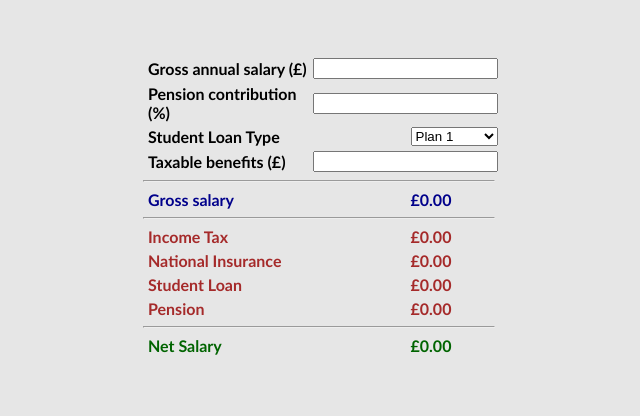
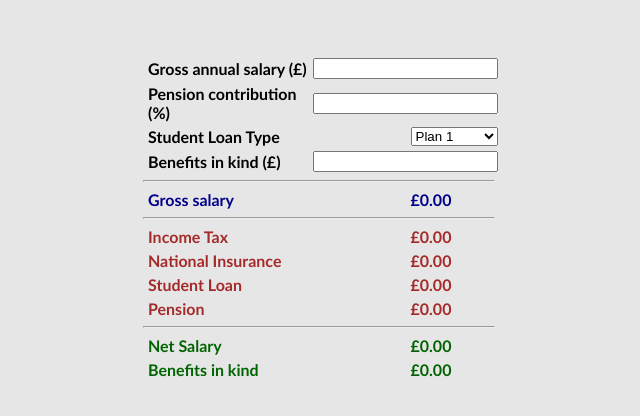
Before and after one commit to r-gilchrist/salary-calculator-typescript, a website with bundled scripts: page index.html in a window 1280 px wide. Shown: the whole page, without its empty margins (255-895 px from the left). Built offline with nearby package versions, Linux system fonts and the light colour scheme.

Commit message:
rename and add BIK output field

```diff
--- a/index.html
+++ b/index.html
@@ -25,8 +25,8 @@
       </select>
     </div>
     <div class="input-field">
-      <p class="input-text">Taxable benefits (£)</p>
-      <input class="input-value" type="text" id="benefit-input" />
+      <p class="input-text">Benefits in kind (£)</p>
+      <input class="input-value" type="text" id="bik-input" />
     </div>
     <hr />
     <div class="output-blue">
@@ -55,6 +55,10 @@
       <p class="output-text">Net Salary</p>
       <p class="output-value" id="net-output">£0.00</p>
     </div>
+    <div class="output-green">
+      <p class="output-text">Benefits in kind</p>
+      <p class="output-value" id="bik-output">£0.00</p>
+    </div>
     <script src="dist/main.js" type="module"></script>
   </body>
 </html>
```
